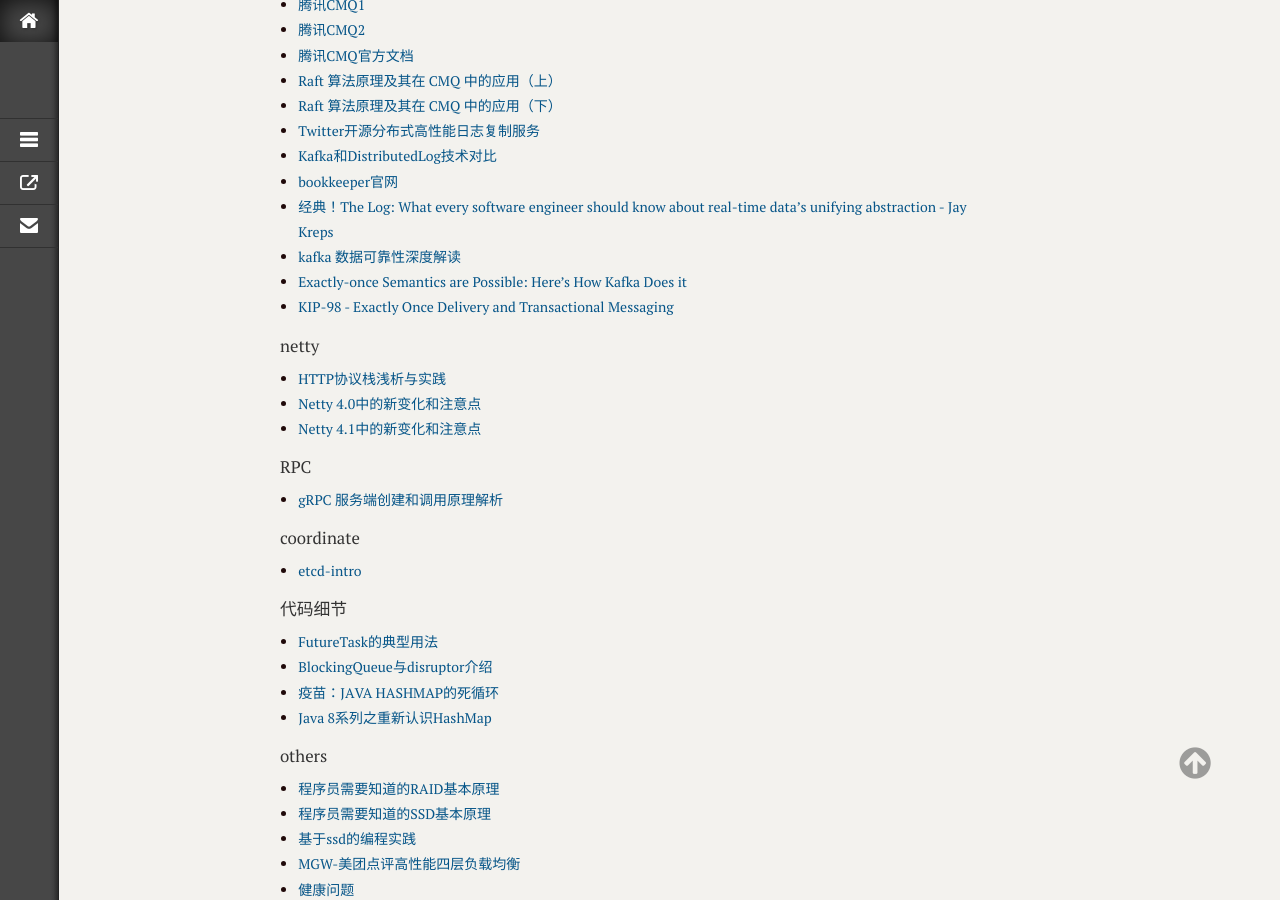
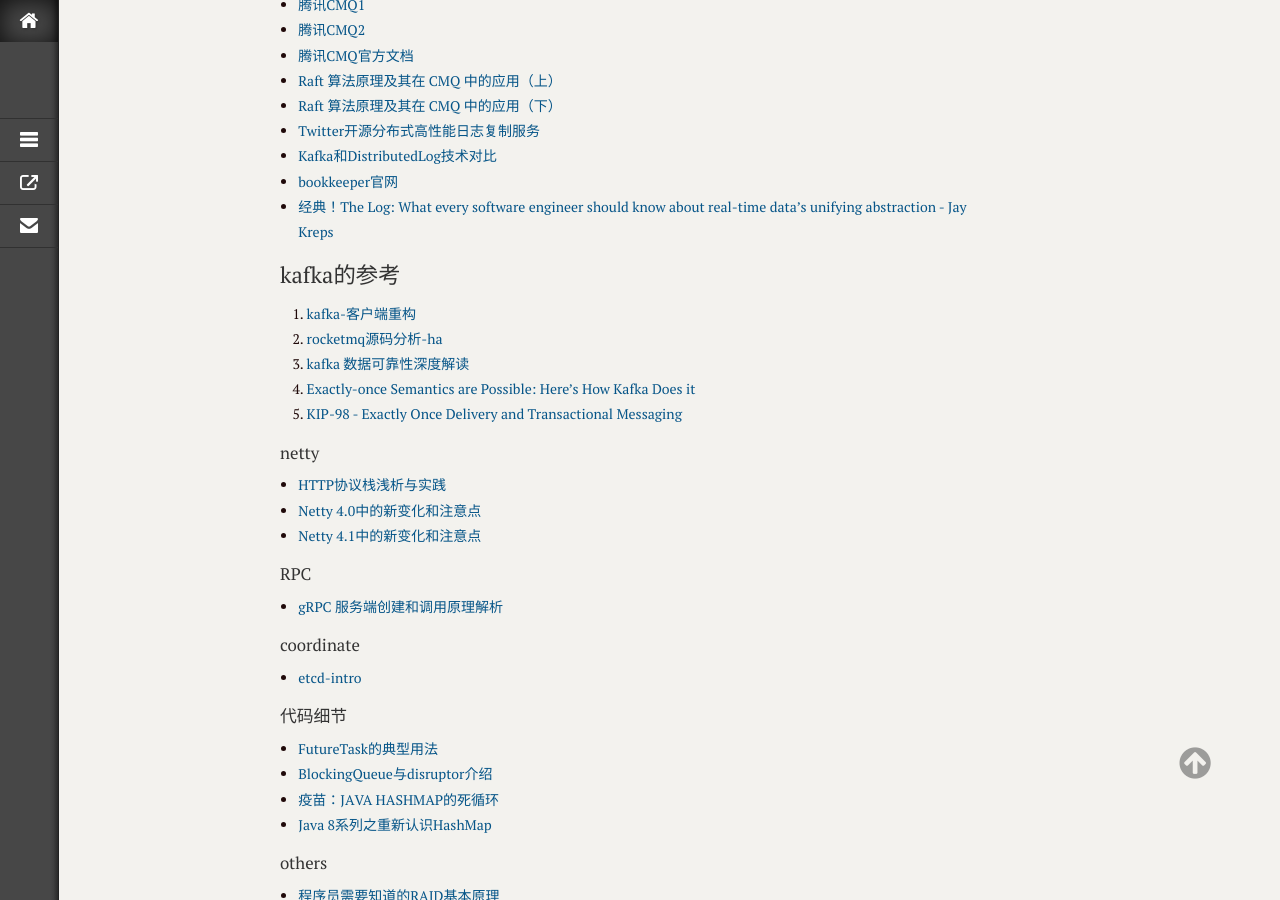
Before and after one commit to xmtsui/blog, a Jekyll site: the page built from _posts/2017/2017-03-14-readqueue-01.md, in a window 1280 px wide and 900 px high, scrolled down 1746 px. Built offline with Jekyll 4.4.1, drawn with Linux system fonts in a browser that asks for light colours; comment, search, counter and statistics services are not loaded.

Commit message:
modify by quickcommint

```diff
--- a/_posts/2017/2017-03-14-readqueue-01.md
+++ b/_posts/2017/2017-03-14-readqueue-01.md
@@ -77,9 +77,13 @@
 * [Kafka和DistributedLog技术对比](http://www.infoq.com/cn/articles/technology-comparison-of-kafka-and-distributedlog)
 * [bookkeeper官网](http://bookkeeper.apache.org/)
 * [经典！The Log: What every software engineer should know about real-time data's unifying abstraction - Jay Kreps](https://github.com/oldratlee/translations/blob/master/log-what-every-software-engineer-should-know-about-real-time-datas-unifying/README.md)
-* [kafka 数据可靠性深度解读](http://www.importnew.com/24973.html)
-* [Exactly-once Semantics are Possible: Here’s How Kafka Does it](https://www.confluent.io/blog/exactly-once-semantics-are-possible-heres-how-apache-kafka-does-it/)
-* [KIP-98 - Exactly Once Delivery and Transactional Messaging](https://cwiki.apache.org/confluence/display/KAFKA/KIP-98+-+Exactly+Once+Delivery+and+Transactional+Messaging)
+
+## kafka的参考
+1. [kafka-客户端重构](https://cwiki.apache.org/confluence/display/KAFKA/Consumer+Client+Re-Design)
+2. [rocketmq源码分析-ha](http://www.iocoder.cn/RocketMQ/high-availability/)
+3. [kafka 数据可靠性深度解读](http://www.importnew.com/24973.html)
+4. [Exactly-once Semantics are Possible: Here’s How Kafka Does it](https://www.confluent.io/blog/exactly-once-semantics-are-possible-heres-how-apache-kafka-does-it/)
+5. [KIP-98 - Exactly Once Delivery and Transactional Messaging](https://cwiki.apache.org/confluence/display/KAFKA/KIP-98+-+Exactly+Once+Delivery+and+Transactional+Messaging)
 
 #### netty
 * [HTTP协议栈浅析与实践](http://www.cnblogs.com/cyfonly/p/5616493.html)
```
